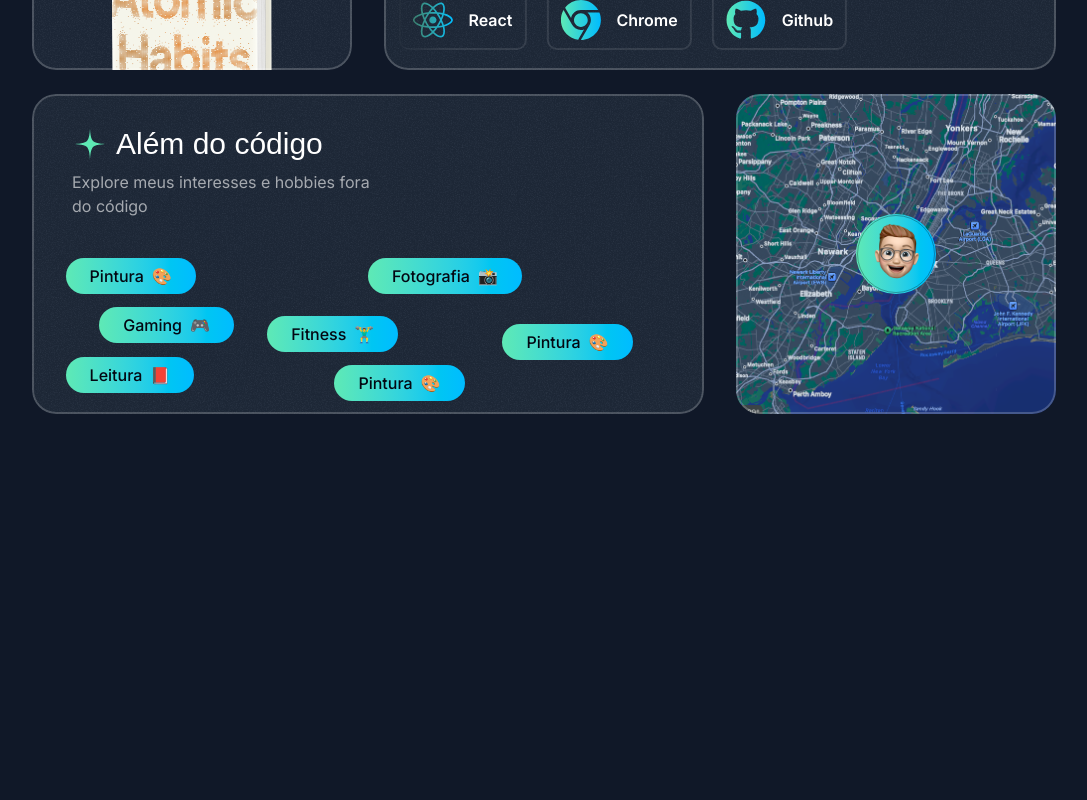
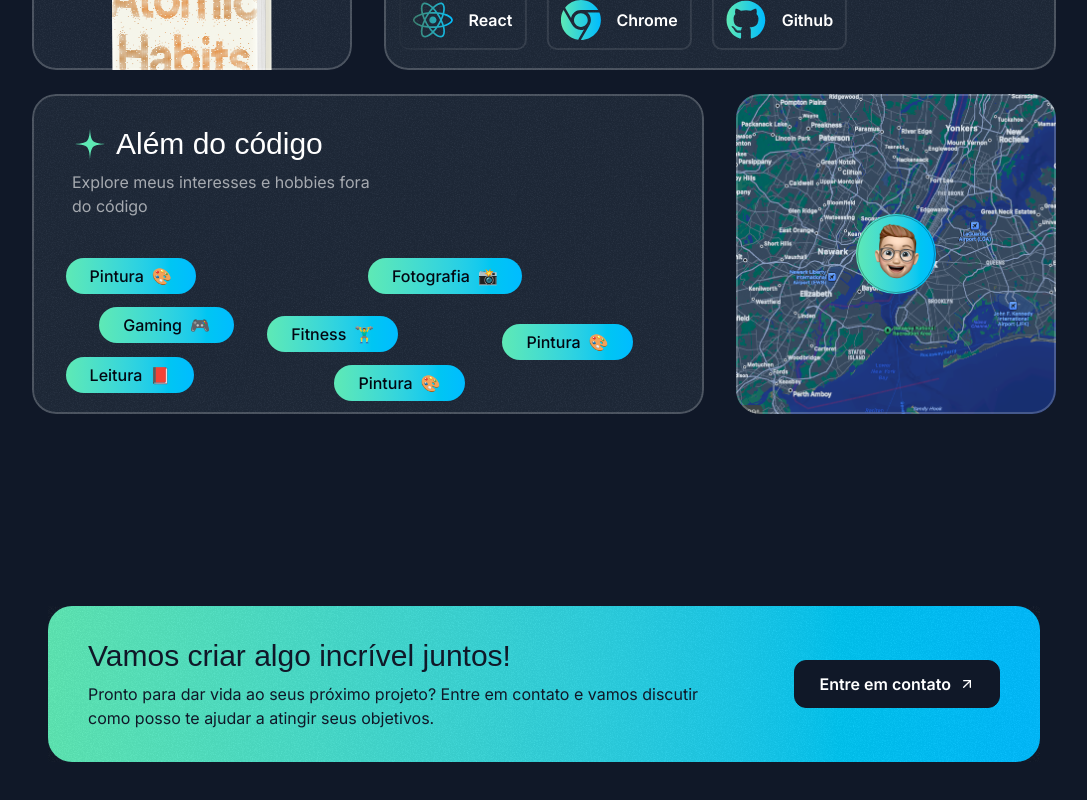
Before and after one commit to marquesmaycon/my-portfolio-2.0, a Next.js app: page / in a window 1280 px wide. Shown: the part 4374-5174 px from the top of the page, without its empty margins (96-1183 px from the left). Before the commit the page ends 4900 px from the top, so only its background shows below. Built offline with nearby package versions, Linux system fonts and the light colour scheme; a web font is replaced by a local one.

Commit message:
add contact section

```diff
--- a/app/page.tsx
+++ b/app/page.tsx
@@ -1,4 +1,5 @@
 import { About } from "@/components/about";
+import { Contact } from "@/components/contact";
 import { Header } from "@/components/header";
 import { Hero } from "@/components/hero";
 import { Projects } from "@/components/projects";
@@ -14,6 +15,7 @@ export default function Home() {
       <Tape />
       <Testimonials />
       <About />
+      <Contact />
     </>
   );
 }
--- /dev/null
+++ b/components/contact.tsx
@@ -0,0 +1,34 @@
+import { GrainBg } from "./graing-bg";
+import { ArrowUpRight } from "./svgs/arrow-up-right";
+
+export function Contact() {
+  return (
+    <section className="py-16 pt-12 lg:py-24 lg:pt-20" id="contact">
+      <div className="container mx-auto px-4">
+        <div className="gradient-primary text-gray-900 py-8 px-10 rounded-3xl text-center md:text-left relative z-0">
+          <GrainBg />
+          <div className="flex flex-col md:flex-row items-center gap-8 md:gap-16">
+            <div>
+              <h2 className="font-serif text-2xl md:text-3xl">
+                Vamos criar algo incrível juntos!
+              </h2>
+              <p className="text-sm md:text-base mt-2">
+                Pronto para dar vida ao seus próximo projeto? Entre em contato e
+                vamos discutir como posso te ajudar a atingir seus objetivos.
+              </p>
+            </div>
+            <div>
+              <button
+                type="button"
+                className="text-white bg-gray-900 inline-flex items-center px-6 h-12 rounded-xl gap-2 w-max border border-gray-900"
+              >
+                <span className="font-semibold">Entre em contato</span>
+                <ArrowUpRight className="size-4" />
+              </button>
+            </div>
+          </div>
+        </div>
+      </div>
+    </section>
+  );
+}
```
